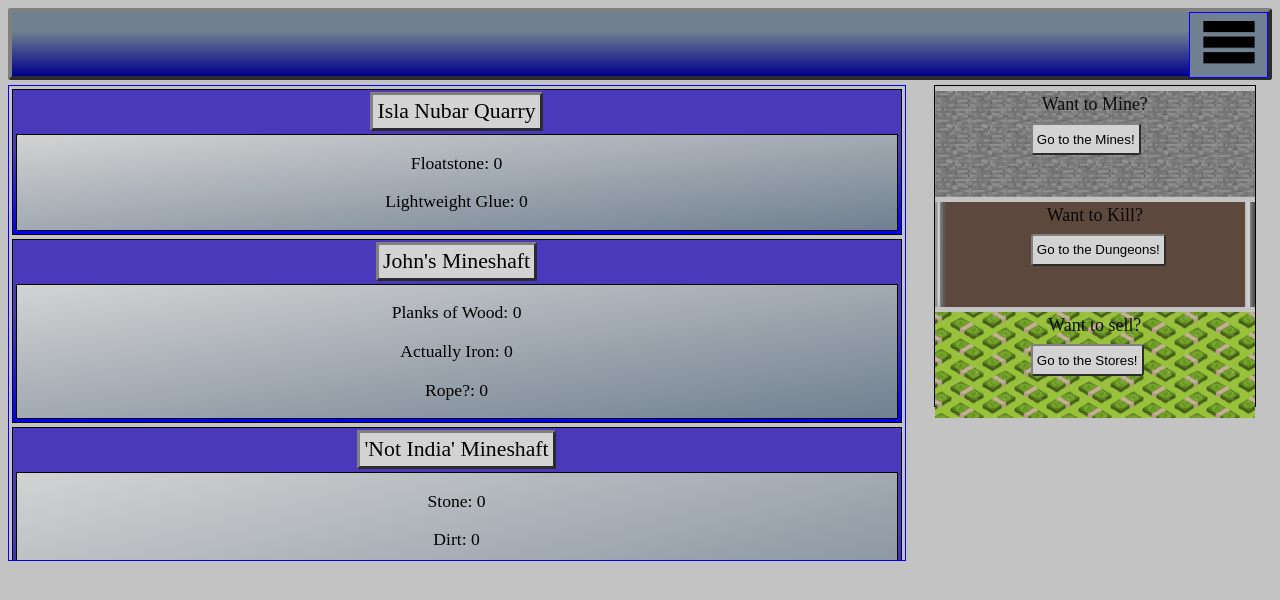
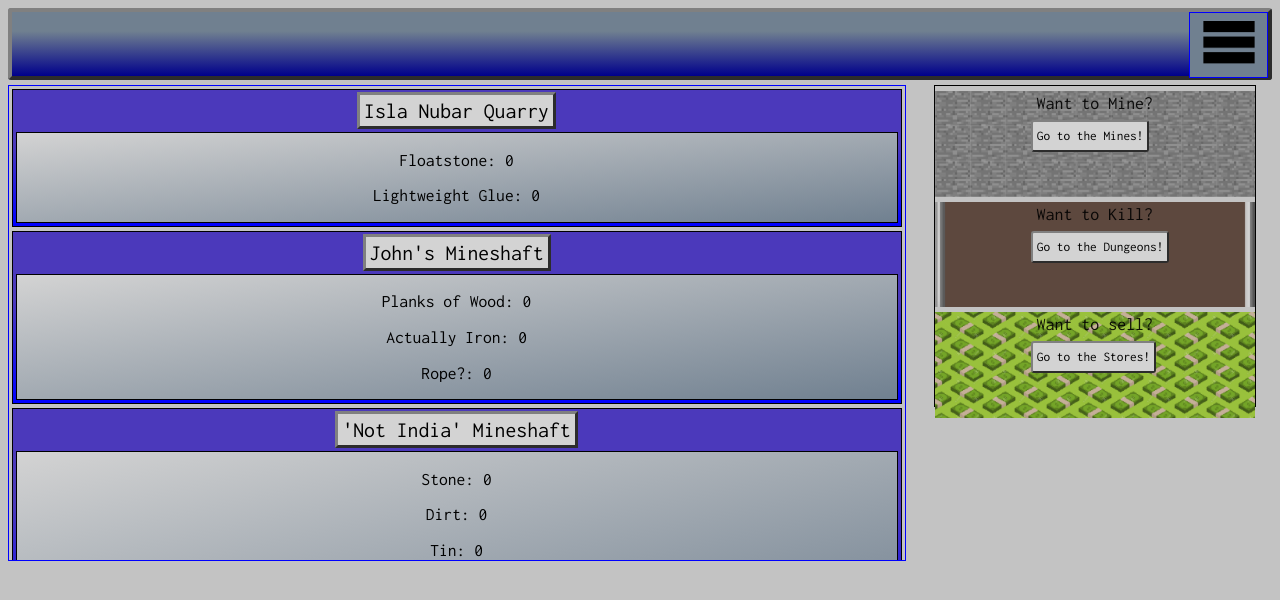
Before and after one commit to lily-ayers/mine-stuff-idle, a React (Create React App) app: page / in a window 1280 px wide. Shown: the top 600 px of the page. Built offline with nearby package versions, Linux system fonts and the light colour scheme; a web font is replaced by a local one.

Commit message:
Changed the fonts to the modern font future testing needed

```diff
--- a/src/index.scss
+++ b/src/index.scss
@@ -6,8 +6,10 @@
     Industrial Font: font-family: 'Indie Flower', cursive;
     Modern Font:font-family: 'Inconsolata', monospace; */
 $test: 1px solid black;
+$modernFont:'Inconsolata', monospace;
 
 button{
+  font-family: $modernFont;
   border: 2px outset gray;
   height: 2.5vw;
   width: auto;
@@ -29,6 +31,7 @@ body{
 
 /*Mining page*/
 .master{
+  font-family: $modernFont;
   .navigation{
     border: none;
     height: auto;
@@ -42,6 +45,7 @@ body{
 }
 
 .infobox{
+  font-family: $modernFont;
   border: 3px outset gray;
   float: left;
   background-color: slateblue;
@@ -58,6 +62,7 @@ body{
 }
 
 .infobox-small{
+  font-family: $modernFont;
   border: 3px outset gray;
   float: left;
   background-color: slateblue;
@@ -75,6 +80,7 @@ body{
 }
 
 .infobox-large{
+  font-family: $modernFont;
   border: 3px outset gray;
   float: left;
   background-color: slateblue;
@@ -91,6 +97,7 @@ body{
 }
 
 .nullRow{
+  font-family: $modernFont;
   border: 3px outset gray;
   font-size: 1.5vw;
   padding: 2px;
@@ -150,6 +157,7 @@ body{
   }
 
   .mineItem{
+    font-family: $modernFont;
     border: 1px solid black;
     margin: 3px;
     margin-bottom: 4px;
@@ -168,6 +176,7 @@ body{
 }
 
 .navigation{
+  font-family: $modernFont;
   width: 25vw;
   height: 25vw;
   position: absolute;
@@ -264,6 +273,7 @@ body{
 }
 
 .listItem{
+  font-family: $modernFont;
   border: 1px solid black;
   display: none;
   width: 29vw;
```
